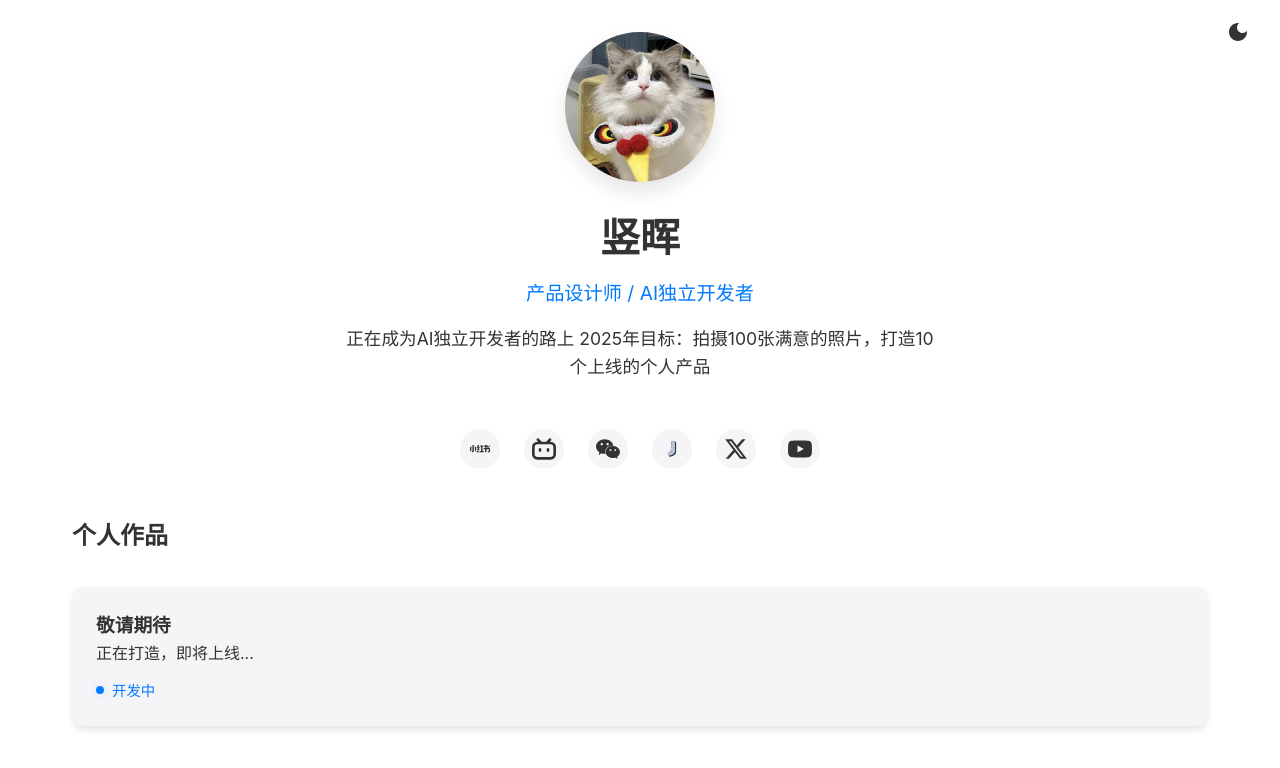
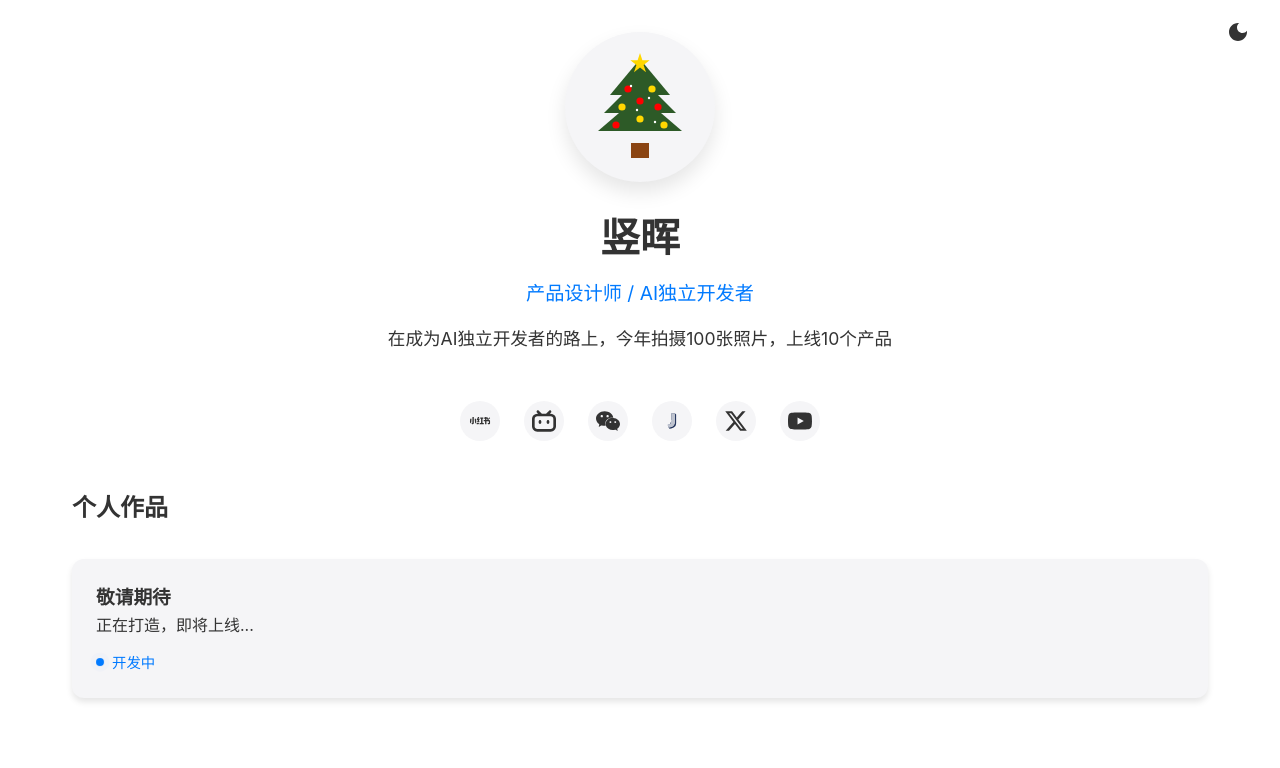
Before and after one commit to paxno/personal, a plain HTML site: page index.html in a window 1280 px wide. Drawn offline with Linux system fonts and the light colour scheme.

Commit message:
Update website

```diff
--- a/css/style.css
+++ b/css/style.css
@@ -46,12 +46,30 @@ body {
   border-radius: 50%;
   overflow: hidden;
   box-shadow: 0 10px 20px var(--shadow);
+  background-color: var(--card-bg);
+  padding: 15px;
+  transition: all 0.3s ease;
+  cursor: pointer;
 }
 
-.avatar img {
+.avatar:hover {
+  transform: scale(1.05) rotate(5deg);
+  box-shadow: 0 15px 30px var(--shadow);
+}
+
+.avatar svg {
   width: 100%;
   height: 100%;
-  object-fit: cover;
+  display: block;
+}
+
+/* 深色模式适配 */
+[data-theme="dark"] .avatar {
+  background-color: #1c1c1e;
+}
+
+[data-theme="dark"] .avatar svg path[fill="#2D5A27"] {
+  fill: #1e4020;
 }
 
 .name {
--- a/index.html
+++ b/index.html
@@ -26,13 +26,42 @@
     <main class="container">
       <section class="profile">
         <div class="avatar">
-          <img src="images/avatar.jpg" alt="竖晖的头像" />
+          <svg viewBox="0 0 200 200" xmlns="http://www.w3.org/2000/svg">
+            <!-- 树干 -->
+            <rect x="85" y="160" width="30" height="25" fill="#8B4513" />
+
+            <!-- 圣诞树主体 - 三层 -->
+            <path d="M100 20 L150 80 H50 Z" fill="#2D5A27" />
+            <path d="M100 50 L160 110 H40 Z" fill="#2D5A27" />
+            <path d="M100 80 L170 140 H30 Z" fill="#2D5A27" />
+
+            <!-- 装饰球 -->
+            <circle cx="80" cy="70" r="6" fill="#FF0000" />
+            <circle cx="120" cy="70" r="6" fill="#FFD700" />
+            <circle cx="70" cy="100" r="6" fill="#FFD700" />
+            <circle cx="100" cy="90" r="6" fill="#FF0000" />
+            <circle cx="130" cy="100" r="6" fill="#FF0000" />
+            <circle cx="60" cy="130" r="6" fill="#FF0000" />
+            <circle cx="100" cy="120" r="6" fill="#FFD700" />
+            <circle cx="140" cy="130" r="6" fill="#FFD700" />
+
+            <!-- 星星 -->
+            <path
+              d="M100 10 L104 22 L116 22 L106 30 L110 42 L100 34 L90 42 L94 30 L84 22 L96 22 Z"
+              fill="#FFD700"
+            />
+
+            <!-- 闪光效果 -->
+            <circle cx="85" cy="65" r="2" fill="#FFFFFF" />
+            <circle cx="115" cy="85" r="2" fill="#FFFFFF" />
+            <circle cx="95" cy="105" r="2" fill="#FFFFFF" />
+            <circle cx="125" cy="125" r="2" fill="#FFFFFF" />
+          </svg>
         </div>
         <h1 class="name">竖晖</h1>
         <p class="title">产品设计师 / AI独立开发者</p>
         <p class="bio">
-          正在成为AI独立开发者的路上
-          2025年目标：拍摄100张满意的照片，打造10个上线的个人产品
+          在成为AI独立开发者的路上，今年拍摄100张照片，上线10个产品
         </p>
       </section>
 
```
